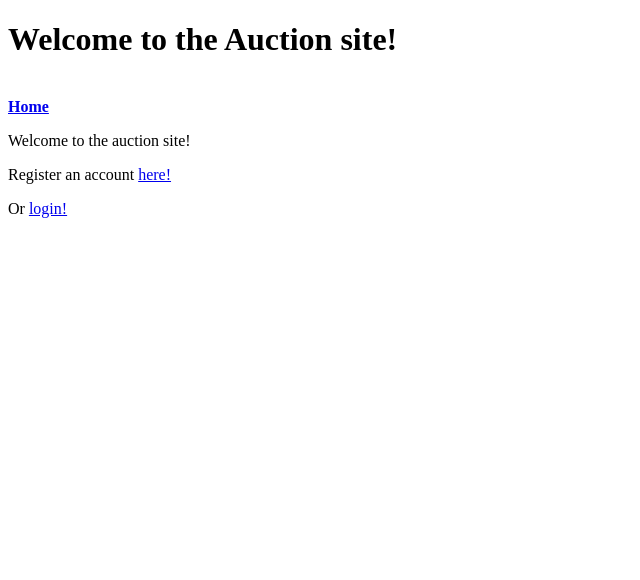
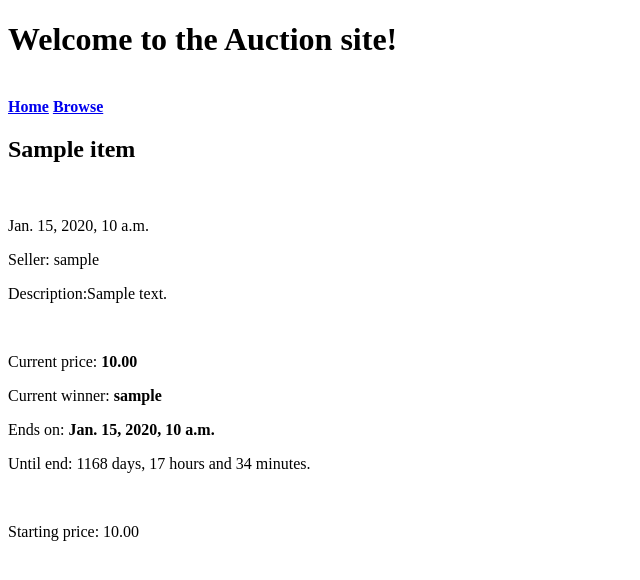
Before and after one commit to joelhoisko/django-auction, a Django app: page /auction/1/ in a window 1280 px wide. Shown: the top 580 px of the page, without its empty margins (0-640 px from the left). Run offline with Django 3.2, Linux system fonts and the light colour scheme; tables that the repository leaves empty hold one stand-in row (values such as "Sample post").

Commit message:
Added auctions, their browsing and implemented the confirmation bullshit

```diff
--- a/auctionDjango/auction_validators.py
+++ b/auctionDjango/auction_validators.py
@@ -1,6 +1,5 @@
-from django.core.exceptions import ValidationError
+from django.forms import ValidationError
 from django.utils import timezone
-import datetime
 
 
 def validate_deadline(deadline):
--- a/auctionDjango/models.py
+++ b/auctionDjango/models.py
@@ -1,22 +1,28 @@
 from django.db import models
 from django.contrib.auth.models import User
+from auctionDjango.auction_validators import *
 # Create your models here.
 
 
-# TODO make proper models
-class Auction(models.Model):
-    title = models.CharField(max_length=50, default='Auction Title')
-    description = models.CharField(max_length=5000, default='')
-    minimum_price = models.DecimalField(max_digits=9, decimal_places=2, default=0)
-    timestamp = models.DateTimeField('date published', default=0)
-    deadline = models.DateTimeField('deadline', default=0)
-    seller = models.ForeignKey(User)
+# represents a single, auctionable item
+class Item(models.Model):
+    title = models.CharField(max_length=50)
+    description = models.CharField(max_length=5000)
 
 
-# Used for connecting the creator of the Auction
-# to the User. You shouldn't directly extend Djangos User-model
-# so this table serves as a relationship for seller-auction.
-# is this needed?
-#class Seller(models.Model):
-#    user = models.OneToOneField(User, on_delete=models.CASCADE)
-#    auction = models.ForeignKey(Auction)
+# a single Auction-happening with prices and bidding etc
+class Auction(models.Model):
+    STATUS_CHOICE = (
+        ('AC', 'Active'),
+        ('BA', 'Banned'),
+        ('DU', 'Due'),
+        ('AD', 'Adjudicated'),
+    )
+    item = models.ForeignKey(Item)
+    minimum_price = models.DecimalField(max_digits=9, decimal_places=2, default=0)
+    timestamp = models.DateTimeField('date published')
+    deadline = models.DateTimeField('deadline', validators=[validate_deadline])
+    current_price = models.DecimalField(max_digits=9, decimal_places=2)
+    auction_winner = models.ForeignKey(User, null=True, related_name='auction_winner')
+    seller = models.ForeignKey(User, related_name='seller')
+    status = models.CharField(max_length=2, choices=STATUS_CHOICE, default=STATUS_CHOICE[0][0])
--- a/auctionDjango/views.py
+++ b/auctionDjango/views.py
@@ -2,12 +2,13 @@ from django.contrib import auth
 from django.contrib import messages
 from django.contrib.auth import authenticate
 from django.contrib.auth.decorators import login_required
-from django.contrib.auth.models import User
-from django.http import HttpResponseRedirect
+from django.http import HttpResponseRedirect, Http404
 from django.shortcuts import render
-from django.utils import timezone
+from django.core.exceptions import ObjectDoesNotExist
 from auctionDjango import forms
-from auctionDjango.models import Auction
+from auctionDjango import model_handler
+from auctionDjango.models import *
+
 
 # Create your views here.
 
@@ -15,6 +16,30 @@ from auctionDjango.models import Auction
 # the homepage
 def home(request):
     return render(request, 'home.html')
+
+
+def auction_view(request, auction_id):
+    try:
+        auction = Auction.objects.get(id=auction_id)
+        until_deadline = auction.deadline - timezone.now()
+        days_left = until_deadline.days
+        hours_left = until_deadline.seconds // 3600
+        minutes_left = until_deadline.seconds % 3600 // 60
+        context = {
+            'auction': auction,
+            'days': days_left,
+            'hours': hours_left,
+            'minutes': minutes_left
+        }
+        return render(request, 'auction.html', context)
+    except ObjectDoesNotExist:
+        raise Http404
+
+
+# for browsing all the Auctions
+def browse(request):
+    auctions = Auction.objects.all()
+    return render(request, 'browse_auctions.html', {'auctions': auctions})
 
 
 @login_required
@@ -25,25 +50,47 @@ def create_auction(request):
         # check validity
         print(auction_form.errors)
         if auction_form.is_valid():
+            # get all the data and save them to variables
             data = auction_form.cleaned_data
-            title = data['title']
-            description = data['description']
-            minimum_price = data['minimum_price']
-            timestamp = timezone.now()
-            deadline = data['deadline']
-
-            # create a new auction
-            new_auction = Auction(title=title, description=description, minimum_price=minimum_price,
-                                  timestamp=timestamp, deadline=deadline, seller=request.user)
-            new_auction.save()
-
-            messages.add_message(request, messages.INFO, 'A new auction has been created!')
-            return HttpResponseRedirect('/')
+            item_title = data['title']
+            item_description = data['description']
+            auction_minimum_price = data['minimum_price']
+            auction_deadline = data['deadline'].timestamp()
+            print('From the view, fresh from the form:')
+            print(auction_deadline)
+            # create the confirmation form
+            confirmation_form = forms.ConfirmAuction()
+            # pass all the information into the context
+            context = {
+                'form': confirmation_form,
+                'item_title': item_title,
+                'item_description': item_description,
+                'auction_minimum_price': auction_minimum_price,
+                'auction_deadline': auction_deadline
+            }
+            # add a lil message and put the context into the site
+            messages.add_message(request, messages.INFO, 'Are you sure that you want to create an auction?')
+            return render(request, 'confirm_auction.html', context)
         else:
             messages.add_message(request, messages.ERROR, 'Please create a valid auction!')
+    else:
+        # create a blank form
+        auction_form = forms.CreateAuction()
 
-    auction_form = forms.CreateAuction()
     return render(request, 'create_auction.html', {'form': auction_form})
+
+
+@login_required
+def confirm_auction(request):
+    # get the users answer and act accordingly
+    answer = request.POST.get('answer')
+    if answer == 'Yes':
+        # send the data to model_handler to take care of it, cleaner that way
+        model_handler.save_auction(request.POST.copy(), request.user)
+        messages.add_message(request, messages.INFO, 'New auction created!')
+
+    # return to the homepage either way
+    return HttpResponseRedirect('/')
 
 
 # login view
@@ -68,7 +115,8 @@ def login(request):
                 messages.add_message(request, messages.ERROR, 'That user doesn\'t exist!')
 
     # else, return the user with a blank login page
-    login_form = forms.LoginUser()
+    else:
+        login_form = forms.LoginUser()
     return render(request, 'login.html', {'form':login_form})
 
 
--- a/auction_django/urls.py
+++ b/auction_django/urls.py
@@ -20,9 +20,12 @@ from auctionDjango import views
 urlpatterns = [
     url(r'^admin/', admin.site.urls),
     url(r'^home/', views.home, name='home'),
+    url(r'^browse/$', views.browse),
+    url(r'^auction/(?P<auction_id>\d+)/', views.auction_view),
     url(r'^register/', views.register),
+    url(r'^create_auction/confirm/', views.confirm_auction),
     url(r'^create_auction/', views.create_auction),
     url(r'^login/', views.login),
     url(r'^logout/', views.logout_view),
-    url(r'$', views.home),
+    url(r'$', views.home)
 ]
--- /dev/null
+++ b/templates/auction.html
@@ -0,0 +1,15 @@
+{% extends "base.html" %}
+{% block content %}
+    <h2>{{ auction.item.title }}</h2>
+    <br>
+    <p>{{ auction.timestamp }}</p>
+    <p>Seller: {{ auction.seller.username }}</p>
+    <p>Description:{{ auction.item.description }}</p>
+    <br>
+    <p>Current price: <b>{{ auction.current_price }}</b></p>
+    <p>Current winner: <b>{{ auction.auction_winner }}</b></p>
+    <p>Ends on: <b>{{ auction.deadline }}</b></p>
+    <p>Until end: {{ days }} days, {{ hours }} hours and {{ minutes }} minutes.</p>
+    <br>
+    <p>Starting price: {{ auction.minimum_price }}</p>
+{% endblock content %}
--- a/templates/base.html
+++ b/templates/base.html
@@ -8,6 +8,7 @@
 <h1>Welcome to the Auction site!</h1>
     <br>
     <b><a href="/home/">Home</a></b>
+    <b><a href="/browse/">Browse</a></b>
     <!-- TODO make this dajango fancy work -->
     {% if messages %}
     <ul class="messages">
--- a/templates/create_auction.html
+++ b/templates/create_auction.html
@@ -3,7 +3,7 @@
     <p>Create an auction!</p>
     <form action="/create_auction/" method="post">
         {%  csrf_token %}
-        {{ form }}
+        {{ form.as_ul }}
         <input type="submit" value="Create">
     </form>
 {% endblock content %}
--- a/templates/home.html
+++ b/templates/home.html
@@ -1,7 +1,5 @@
 {%  extends "base.html" %}
 {%  block content %}
-
-
     {% if user.is_authenticated %}
         <p>Good day {{ user.username }}!</p>
         <a href="/create_auction/"><p>Create a new auction!</p></a>
@@ -14,5 +12,4 @@
         <p>Register an account <a href="/register/">here!</a> </p>
         <p>Or <a href="/login/">login!</a></p>
     {% endif %}
-
 {%  endblock content %}
```
Also changed, not shown: auctionDjango/forms.py (+11 -4 lines), auctionDjango/model_handler.py (added, +24 -0 lines), templates/browse_auctions.html (added, +10 -0 lines), templates/confirm_auction.html (added, +14 -0 lines), auctionDjango/migrations/0001_initial.py (added), auctionDjango/migrations/0002_auto_20161107_1706.py (added), auctionDjango/migrations/0003_auction_status.py (added), auctionDjango/migrations/__init__.py (added). Lines whose indentation alone changed are shown as unchanged.
